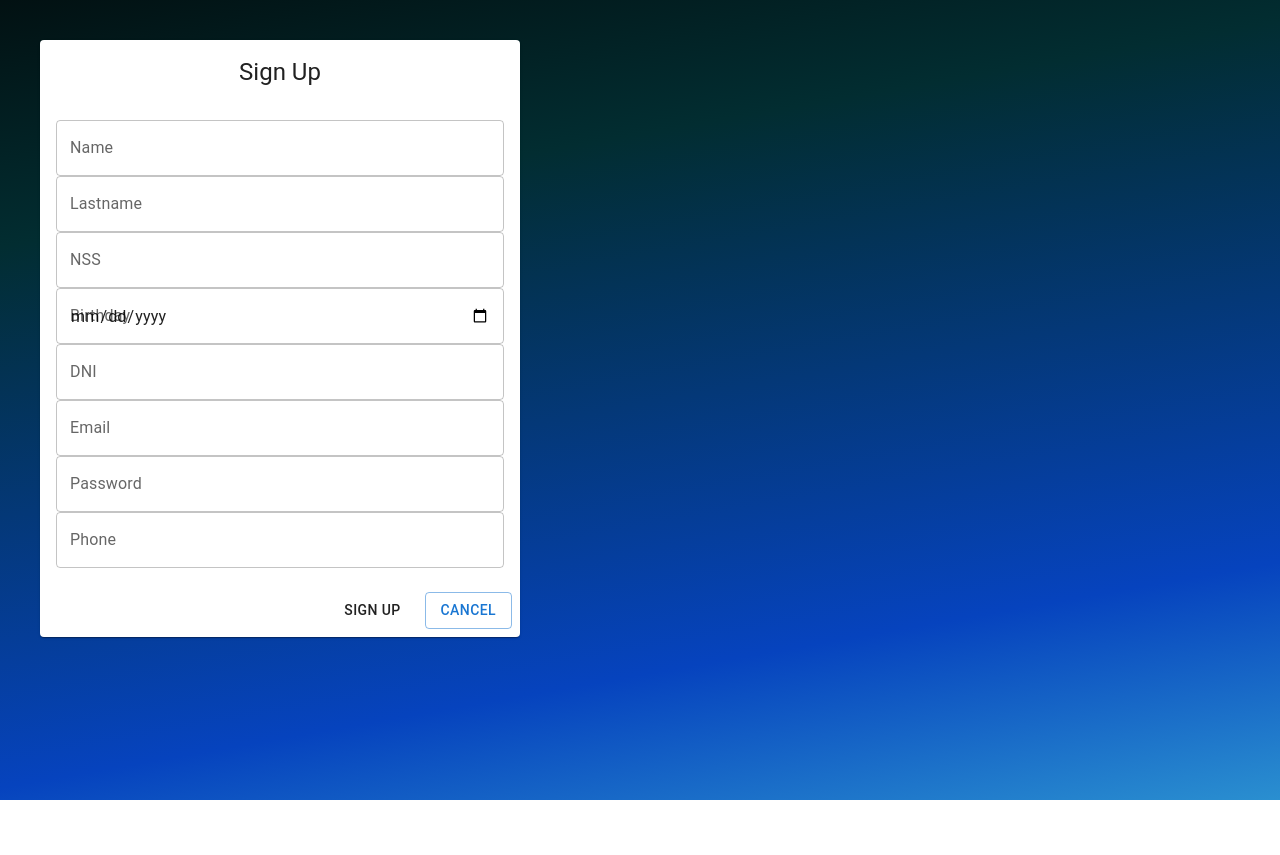
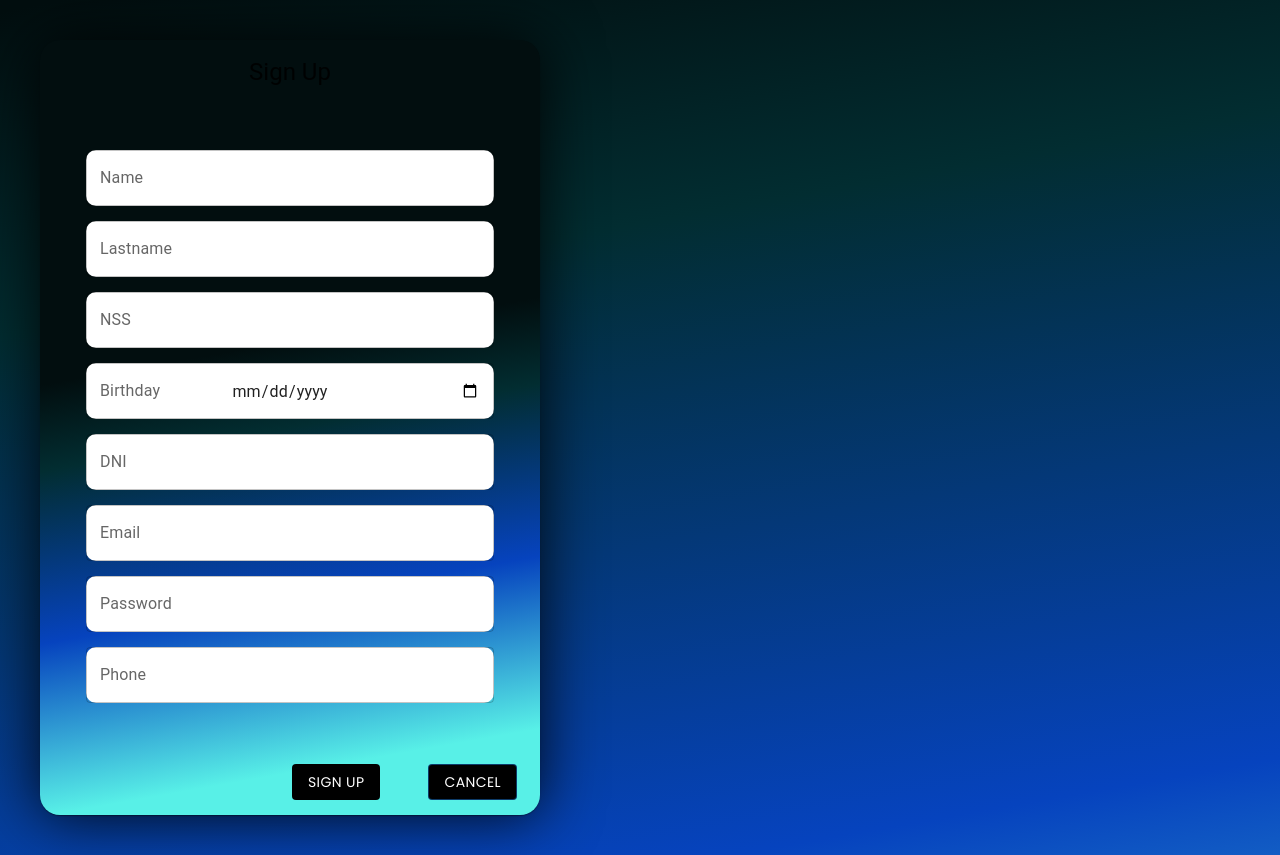
Before and after one commit to Natxafav/Health_Tracker, a React (Vite) app: page /signup in a window 1280 px wide. Before the commit the page ends 800 px from the top, so only its background shows below. Built offline with nearby package versions, Linux system fonts and the light colour scheme.

Commit message:
- another changes

```diff
--- a/src/pages/Login/Login.jsx
+++ b/src/pages/Login/Login.jsx
@@ -3,7 +3,7 @@ import { useState } from 'react'
 import './Login.css'
 import { login } from '../../services/auth'
 import "@fontsource/poppins"
-import { useNavigate } from 'react-router-dom'
+import { Link, useNavigate } from 'react-router-dom'
 import { LockOutlined, MailOutline } from "@mui/icons-material";
 
 function Login() {
@@ -31,6 +31,7 @@ function Login() {
                         sx={{ margin: "10px", fontFamily: "poppins" }}
                         className="field"
                         placeholder="Email"
+                        onError={'test'}
                         onChange={(e) => setEmail(e.target.value)}
                         InputProps={{
                             startAdornment: (
@@ -78,8 +79,8 @@ function Login() {
                         Login
                     </Button>
                         <Button
+                            onClick={() => {navigate('/signup')}}
                             className="btn"
-                            onClick={() => { }}
                             sx={{
                                 color: "white",
                                 backgroundColor: "black",
--- a/src/pages/SignUp/SignUp.jsx
+++ b/src/pages/SignUp/SignUp.jsx
@@ -1,95 +1,134 @@
-import React, { useState } from 'react'
+import  { useState } from 'react'
 import { signup } from '../../services/auth'
 import { Button, Card, CardActions, CardContent, CardHeader, TextField } from '@mui/material'
-
+import './SignUp.css'
+import { useNavigate } from 'react-router-dom'
 const SignUp = () => {
 
-    const [name, setName] = useState('')
-    const [lastname, setLastname]= useState('')
-    const [nss, setNss]= useState('')
-    const [date_birth, setDate_birth]= useState('')
-    const [dni, setDni]= useState('')
-    const [email, setEmail]=useState('')
-    const [password, setPassword]=useState('')
-    const [phone, setPhone]= useState('')
+  const [name, setName] = useState('')
+  const [lastname, setLastname] = useState('')
+  const [nss, setNss] = useState('')
+  const [date_birth, setDate_birth] = useState('')
+  const [dni, setDni] = useState('')
+  const [email, setEmail] = useState('')
+  const [password, setPassword] = useState('')
+  const [phone, setPhone] = useState('')
+  const navigate = useNavigate()
 
 
-    const handleSignUp = async () => {
-        const res= await signup({
-            name, lastname, nss, date_birth, dni, email, password, phone
+  const handleSignUp = async () => {
+    const res = await signup({
+      name, lastname, nss, date_birth, dni, email, password, phone
 
-        })
-    }
+    })
+    localStorage.setItem('Authorization', res.data.token)
+    localStorage.setItem('user', res.data.user)
+  }
 
   return (
-    <>
-    <Card sx={{ width: "40%" }}>
+    <div className='signup'>
+      <Card className='mainContainer' sx={{ borderRadius: "20px", gap: "15px", }}>
         <CardHeader title="Sign Up" />
-        <CardContent
-          sx={{ display: "flex", flexDirection: "column", garp: "10px" }}
+        <CardContent className='fields'
+          sx={{ display: "flex", flexDirection: "column", gap: '15px', }}
         >
-          <TextField
+          <TextField className='field'
+            sx={{ textAlign: 'center', fontFamily: "poppins", }}
+
             type="text"
             variant="outlined"
             label="Name"
             onChange={(e) => setName(e.target.value)}
+            inputProps={{ style: { textAlign: 'center' } }}
           ></TextField>
-          <TextField
+          <TextField className='field'
+            sx={{ fontFamily: "poppins" }}
             type="text"
             variant="outlined"
             label="Lastname"
             onChange={(e) => setLastname(e.target.value)}
+            inputProps={{ style: { textAlign: 'center' } }}
           ></TextField>
-            <TextField
+          <TextField className='field'
+            sx={{ fontFamily: "poppins" }}
             type="text"
             variant="outlined"
             label="NSS"
             onChange={(e) => setNss(e.target.value)}
+            inputProps={{ style: { textAlign: 'center' } }}
           ></TextField>
-            <TextField
+          <TextField className='field'
+            sx={{ fontFamily: "poppins", align: 'center' }}
             type="date"
             variant="outlined"
             label="Birthday"
             onChange={(e) => setDate_birth(e.target.value)}
+            inputProps={{ style: { textAlign: 'center' } }}
           ></TextField>
-           <TextField
+          <TextField className='field'
+            sx={{ fontFamily: "poppins" }}
             type="text"
             variant="outlined"
             label="DNI"
             onChange={(e) => setDni(e.target.value)}
+            inputProps={{ style: { textAlign: 'center' } }}
           ></TextField>
-          <TextField
+          <TextField className='field'
+            sx={{ fontFamily: "poppins" }}
             type="email"
             variant="outlined"
             label="Email"
             onChange={(e) => setEmail(e.target.value)}
+            inputProps={{ style: { textAlign: 'center' } }}
           ></TextField>
 
-          <TextField
+          <TextField className='field'
+            sx={{ fontFamily: "poppins" }}
             type="password"
             variant="outlined"
             label="Password"
             onChange={(e) => setPassword(e.target.value)}
+            inputProps={{ style: { textAlign: 'center' } }}
           ></TextField>
-          <TextField
+          <TextField className='field'
+            sx={{ fontFamily: "poppins" }}
             type="text"
             variant="outlined"
             label="Phone"
             onChange={(e) => setPhone(e.target.value)}
+            inputProps={{ style: { textAlign: 'center' } }}
           ></TextField>
         </CardContent>
-        <CardActions sx={{ display: "flex", justifyContent: "end" }}>
-          <Button variant=" outlined" onClick={()=>handleSignUp()}>
+        <CardActions className='btncontainer' sx={{ display: "flex", justifyContent: "end" }}>
+          <Button variant=" outlined" onClick={() => handleSignUp()} sx={{
+            color: "white",
+            backgroundColor: "black",
+            fontFamily: "poppins",
+            ":hover": {
+              backgroundColor: "Aqua",
+              color: "black",
+              boxShadow: "15px -5px 10px",
+            },
+          }}>
             Sign Up
           </Button>
-          <Button variant="outlined">Cancel</Button>
+          <Button onClick={() => navigate('/login')}variant="outlined" sx={{
+            color: "white",
+            backgroundColor: "black",
+            fontFamily: "poppins",
+            ":hover": {
+              backgroundColor: "Aqua",
+              color: "black",
+              boxShadow: "15px -5px 10px",
+            },
+          }}>Cancel</Button>
         </CardActions>
       </Card>
 
 
 
 
-    </>  )
+    </div>)
 }
 
 export default SignUp
--- a/src/routes/routes.jsx
+++ b/src/routes/routes.jsx
@@ -1,5 +1,5 @@
 
-import { createBrowserRouter } from "react-router-dom";
+import { createBrowserRouter, redirect } from "react-router-dom";
 
 import Login from "../pages/Login/Login";
 import Home from "../pages/Home/Home";
@@ -20,11 +20,19 @@ export const router = createBrowserRouter([
         {
             path: 'home',
             element: <Home/>,
+            lodear: () => {
+                if(localStorage.getItem('Authorization')){
+                    return null
+                } else {
+                    return redirect('/')
+                }
+            }
         }]
     },
     {
         path: "login",
         element: <Login/>,
+
     },
     {
         path: 'signup',
```
Lines whose indentation alone changed are shown as unchanged.
